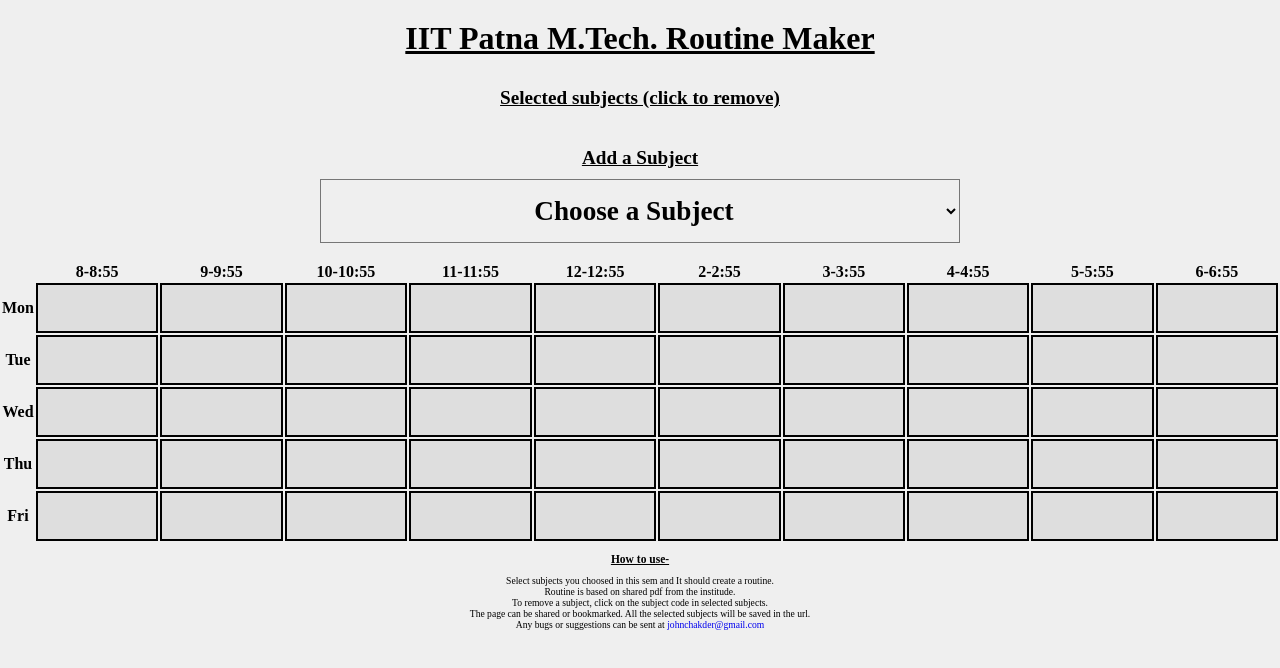
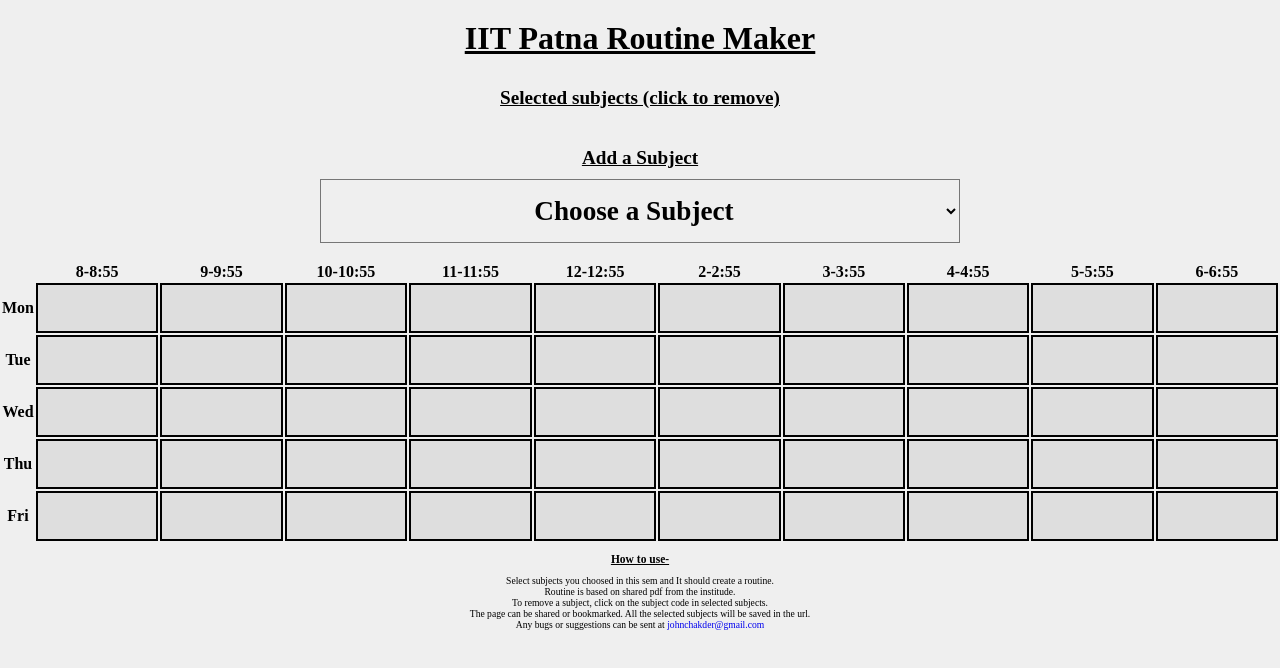
Before and after one commit to iitp-routine/iitp-routine.github.io, a plain HTML site: page index.html in a window 1280 px wide. Drawn offline with Linux system fonts and the light colour scheme.

Commit message:
fixed title

```diff
--- a/index.html
+++ b/index.html
@@ -12,7 +12,7 @@
 <body>
 
     <h1 id="page_title">
-        IIT Patna M.Tech. Routine Maker
+        IIT Patna Routine Maker
     </h1>
 
     <div id="selection_screen">
```
